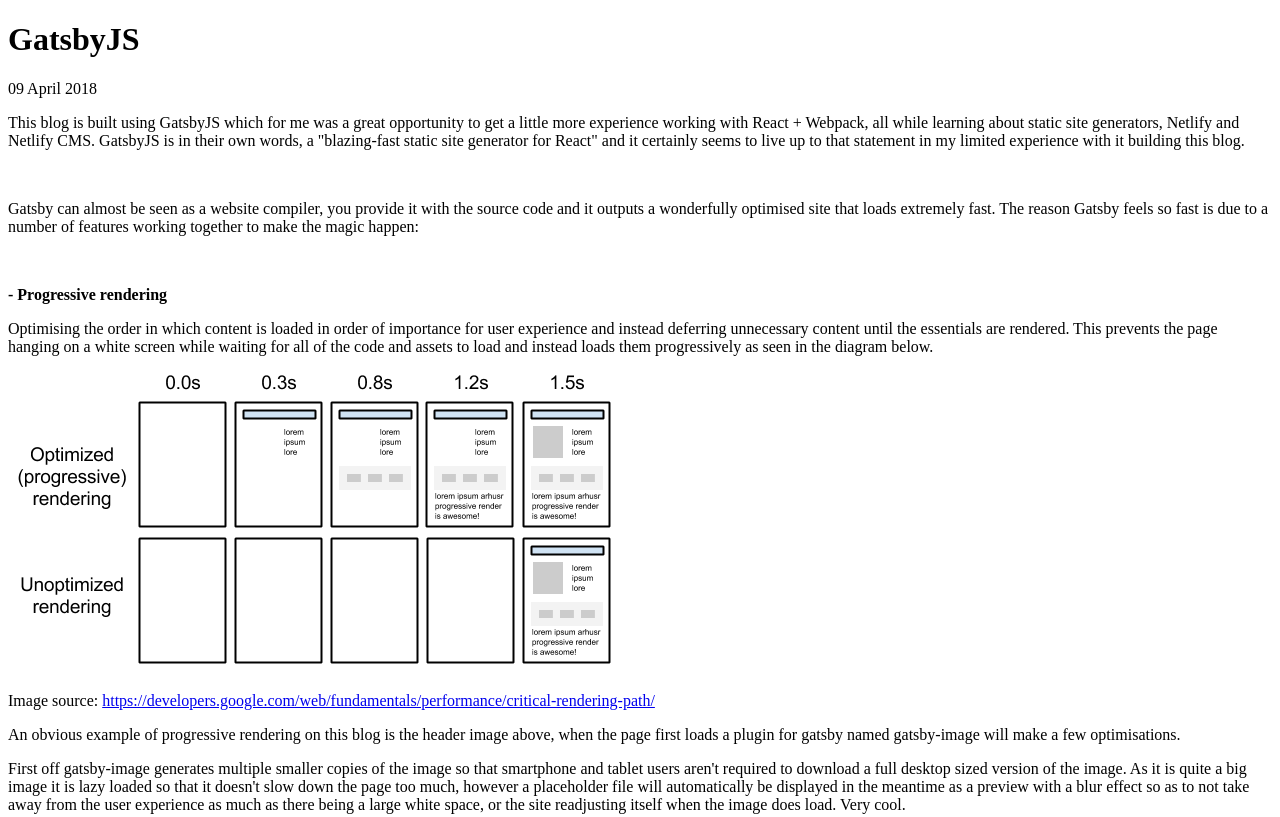
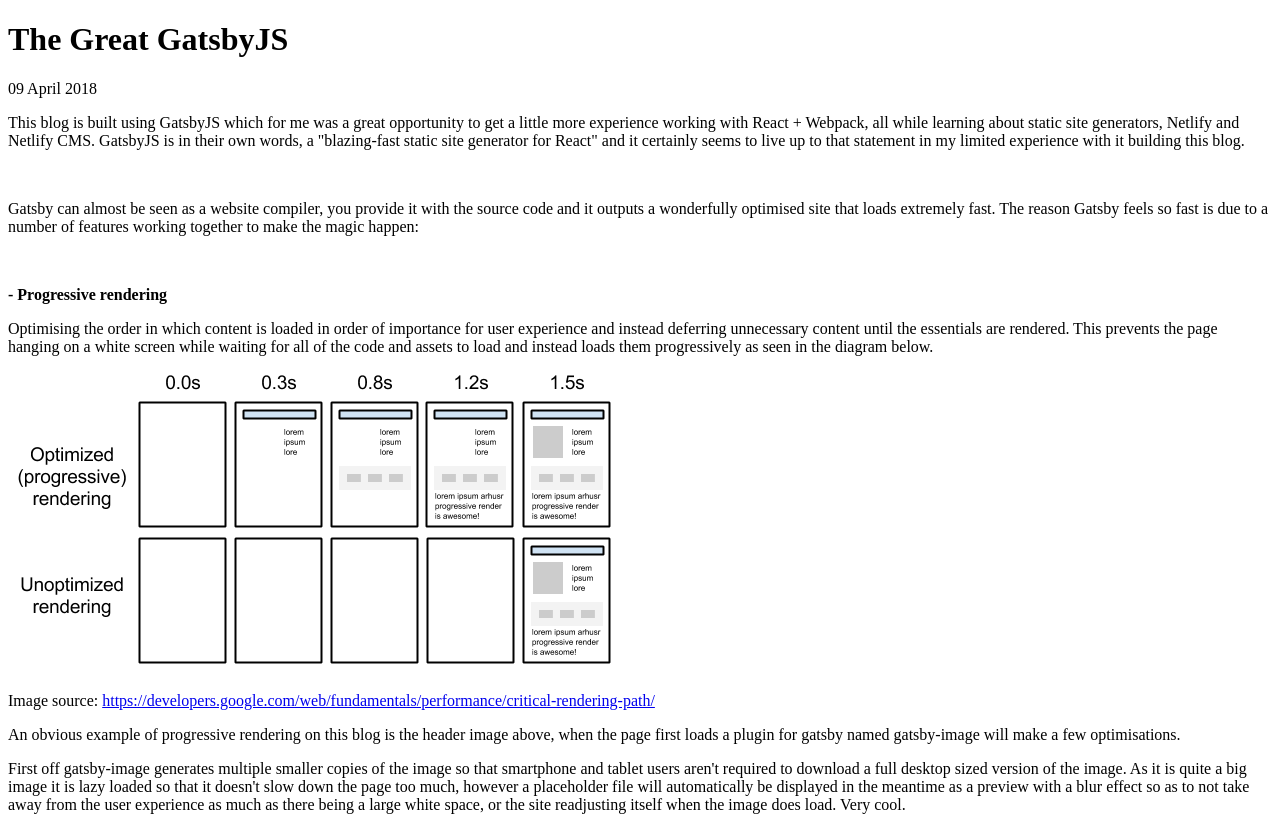
Before and after one commit to billy-park/blog, a Gatsby site: page /posts/gatsbyjs/ in a window 1280 px wide. Shown: the top 817 px of the page. Built offline with nearby package versions, Linux system fonts and the light colour scheme; Gatsby itself is replaced by a stand-in of ours.

Commit message:
Update Posts “gatsbyjs”

```diff
--- a/src/posts/gatsbyjs.md
+++ b/src/posts/gatsbyjs.md
@@ -1,5 +1,5 @@
 ---
-title: GatsbyJS
+title: The Great GatsbyJS
 date: '2018-04-09'
 ---
 This blog is built using GatsbyJS which for me was a great opportunity to get a little more experience working with React + Webpack, all while learning about static site generators, Netlify and Netlify CMS. GatsbyJS is in their own words, a "blazing-fast static site generator for React" and it certainly seems to live up to that statement in my limited experience with it building this blog.
```
